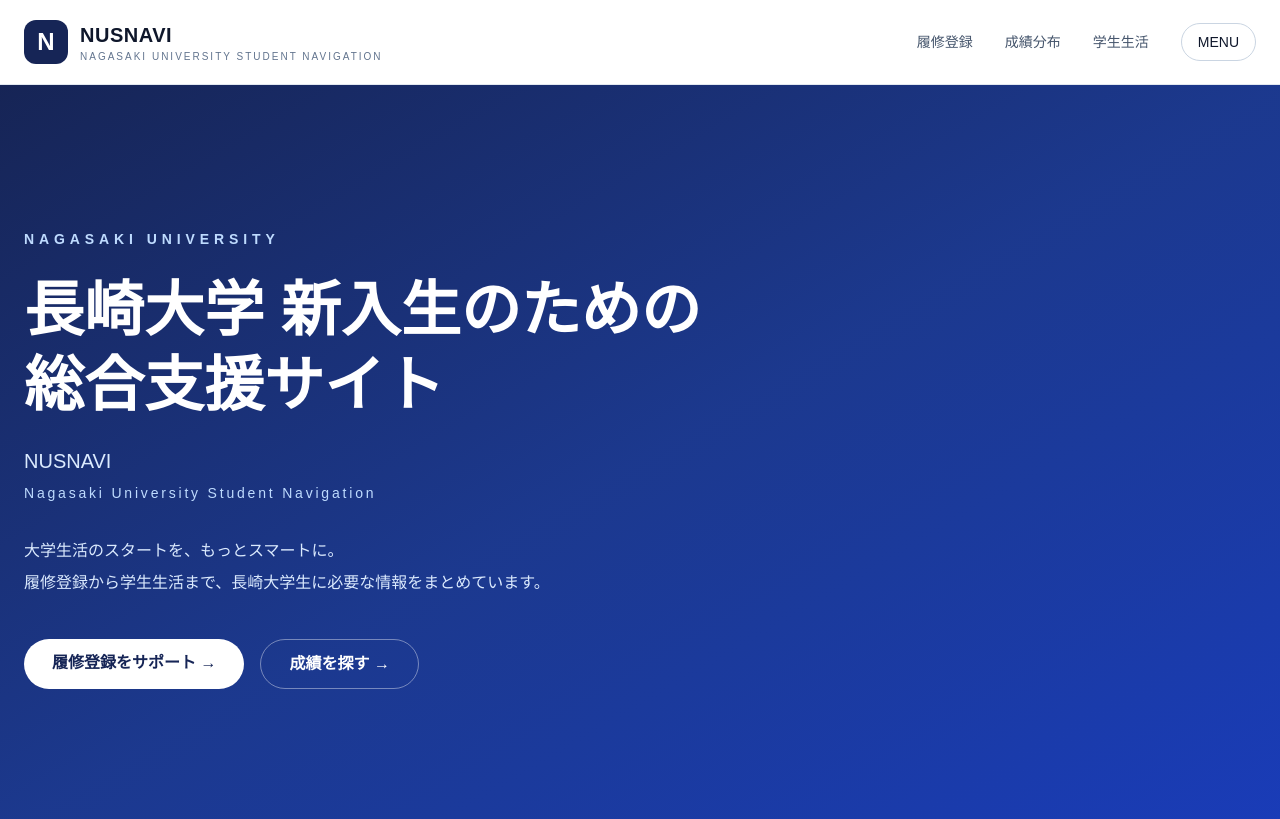
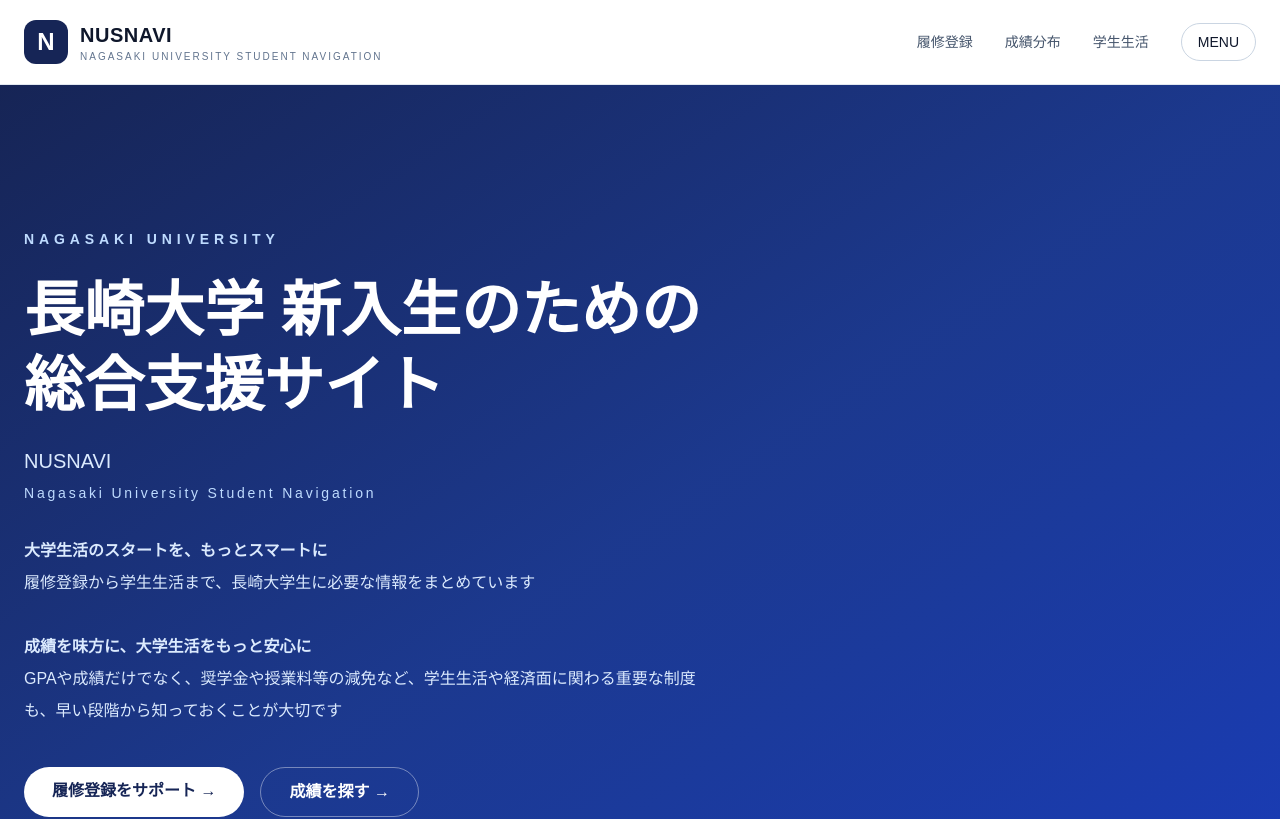
Before and after one commit to Miya300/inazo-clone, a Next.js app: page / in a window 1280 px wide. Shown: the top 819 px of the page. Built offline with nearby package versions, Linux system fonts and the light colour scheme.

Commit message:
Save latest changes

```diff
--- a/app/page.tsx
+++ b/app/page.tsx
@@ -78,9 +78,14 @@ export default function Home() {
           </p>
 
           <p className="mt-8 max-w-2xl leading-8 text-blue-100">
-            大学生活のスタートを、もっとスマートに。
+            <strong>大学生活のスタートを、もっとスマートに</strong>
             <br />
-            履修登録から学生生活まで、長崎大学生に必要な情報をまとめています。
+            履修登録から学生生活まで、長崎大学生に必要な情報をまとめています
+          </p>
+          <p className="mt-8 max-w-2xl leading-8 text-blue-100">
+            <strong>成績を味方に、大学生活をもっと安心に</strong>
+            <br />
+            GPAや成績だけでなく、奨学金や授業料等の減免など、学生生活や経済面に関わる重要な制度も、早い段階から知っておくことが大切です
           </p>
 
           <div className="mt-10 flex flex-wrap gap-4">
```
